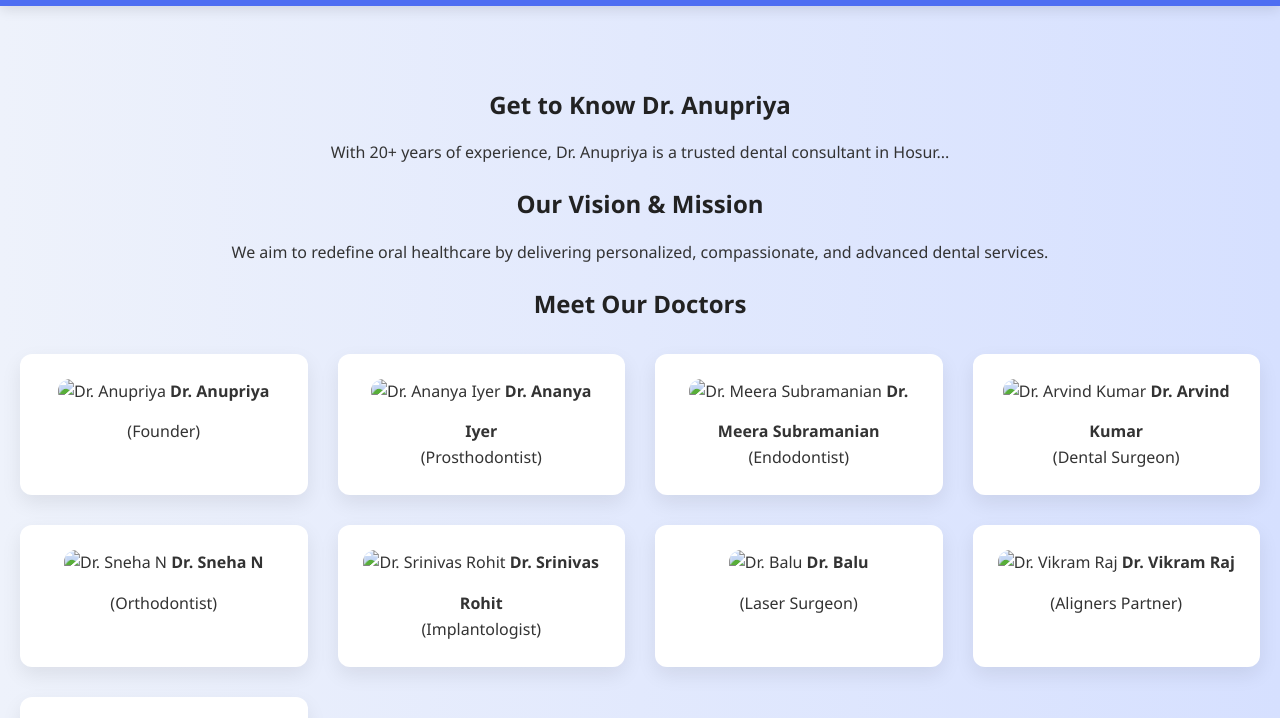
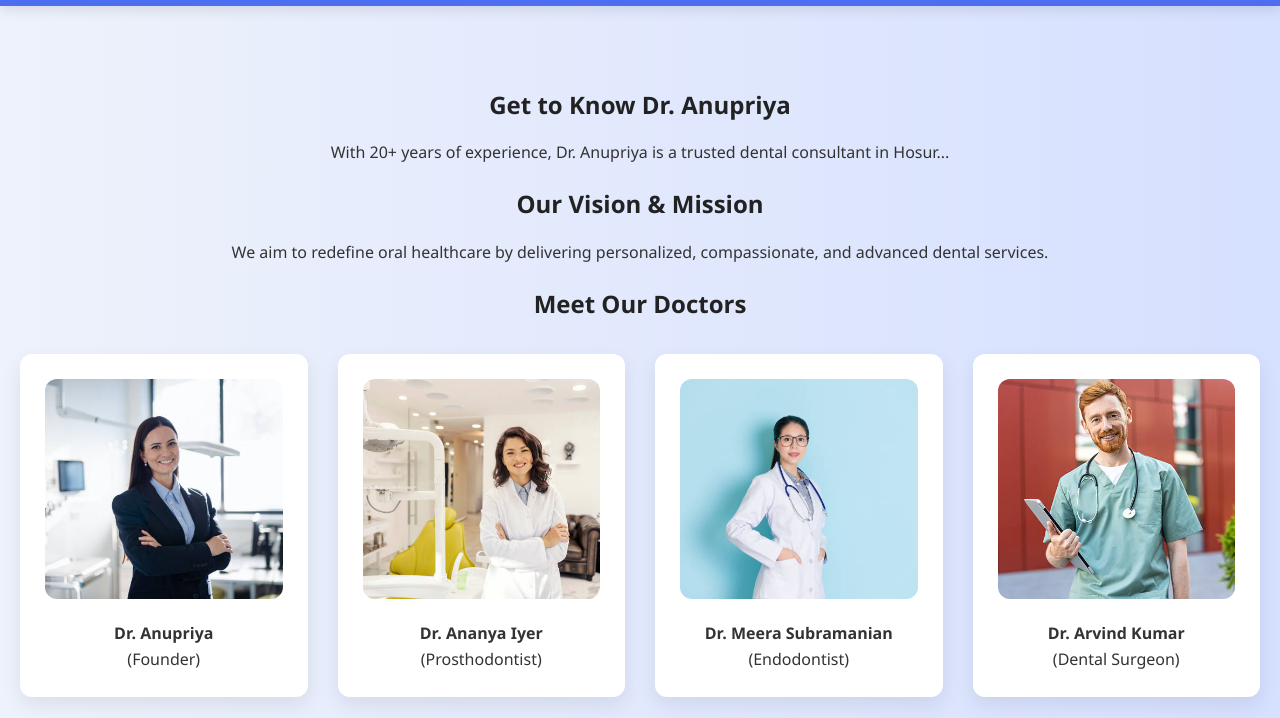
Before and after one commit to Nithin2005-B/clinic1.0, a plain HTML site: page frontend/about.html in a window 1280 px wide. Shown: the part 82-800 px from the top of the page. Drawn offline with Linux system fonts and the light colour scheme.

Commit message:
Update about.html

```diff
--- a/frontend/about.html
+++ b/frontend/about.html
@@ -32,39 +32,39 @@
     <h2>Meet Our Doctors</h2>
     <div class="doctor-grid">
       <div class="doctor-card">
-        <img src="anupriya.jpg" alt="Dr. Anupriya">
+        <img src="images/anupriya.jpg" alt="Dr. Anupriya">
         <strong>Dr. Anupriya</strong><br>(Founder)
       </div>
       <div class="doctor-card">
-        <img src="Ananya Iyer.jpg" alt="Dr. Ananya Iyer">
+        <img src="images/Ananya Iyer.jpg" alt="Dr. Ananya Iyer">
         <strong>Dr. Ananya Iyer</strong><br>(Prosthodontist)
       </div>
       <div class="doctor-card">
-        <img src="Dr. Meera Subramanian.jpg" alt="Dr. Meera Subramanian">
+        <img src="images/Dr. Meera Subramanian.jpg" alt="Dr. Meera Subramanian">
         <strong>Dr. Meera Subramanian</strong><br>(Endodontist)
       </div>
       <div class="doctor-card">
-        <img src="Dr. Arvind Kumar.jpg" alt="Dr. Arvind Kumar">
+        <img src="images/Dr. Arvind Kumar.jpg" alt="Dr. Arvind Kumar">
         <strong>Dr. Arvind Kumar</strong><br>(Dental Surgeon)
       </div>
       <div class="doctor-card">
-        <img src="Dr. Sneha N.jpg" alt="Dr. Sneha N">
+        <img src="images/Dr. Sneha N.jpg" alt="Dr. Sneha N">
         <strong>Dr. Sneha N</strong><br>(Orthodontist)
       </div>
       <div class="doctor-card">
-        <img src="Dr. Srinivas Rohit.jpg" alt="Dr. Srinivas Rohit">
+        <img src="images/Dr. Srinivas Rohit.jpg" alt="Dr. Srinivas Rohit">
         <strong>Dr. Srinivas Rohit</strong><br>(Implantologist)
       </div>
       <div class="doctor-card">
-        <img src="Dr. Balu.jpg" alt="Dr. Balu">
+        <img src="images/Dr. Balu.jpg" alt="Dr. Balu">
         <strong>Dr. Balu</strong><br>(Laser Surgeon)
       </div>
       <div class="doctor-card">
-        <img src="Dr. Vikram Raj.jpg" alt="Dr. Vikram Raj">
+        <img src="images/Dr. Vikram Raj.jpg" alt="Dr. Vikram Raj">
         <strong>Dr. Vikram Raj</strong><br>(Aligners Partner)
       </div>
       <div class="doctor-card">
-        <img src="Dr. Ajay Jumar.jpg" alt="Dr. Ajay Jumar">
+        <img src="images/Dr. Ajay Jumar.jpg" alt="Dr. Ajay Jumar">
         <strong>Dr. Ajay Jumar</strong><br>(Oral & Maxillofacial Surgeon)
       </div>
     </div>
```
